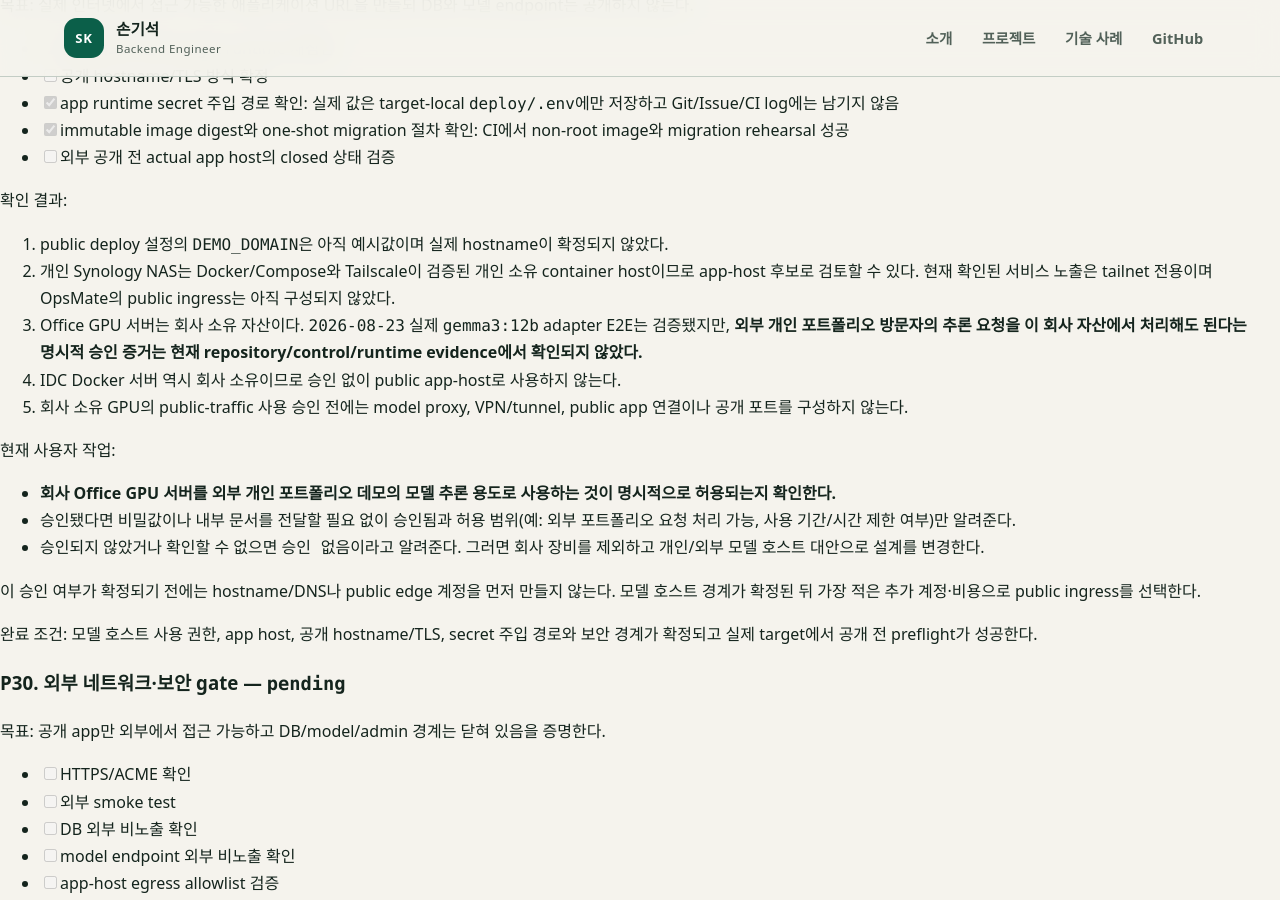
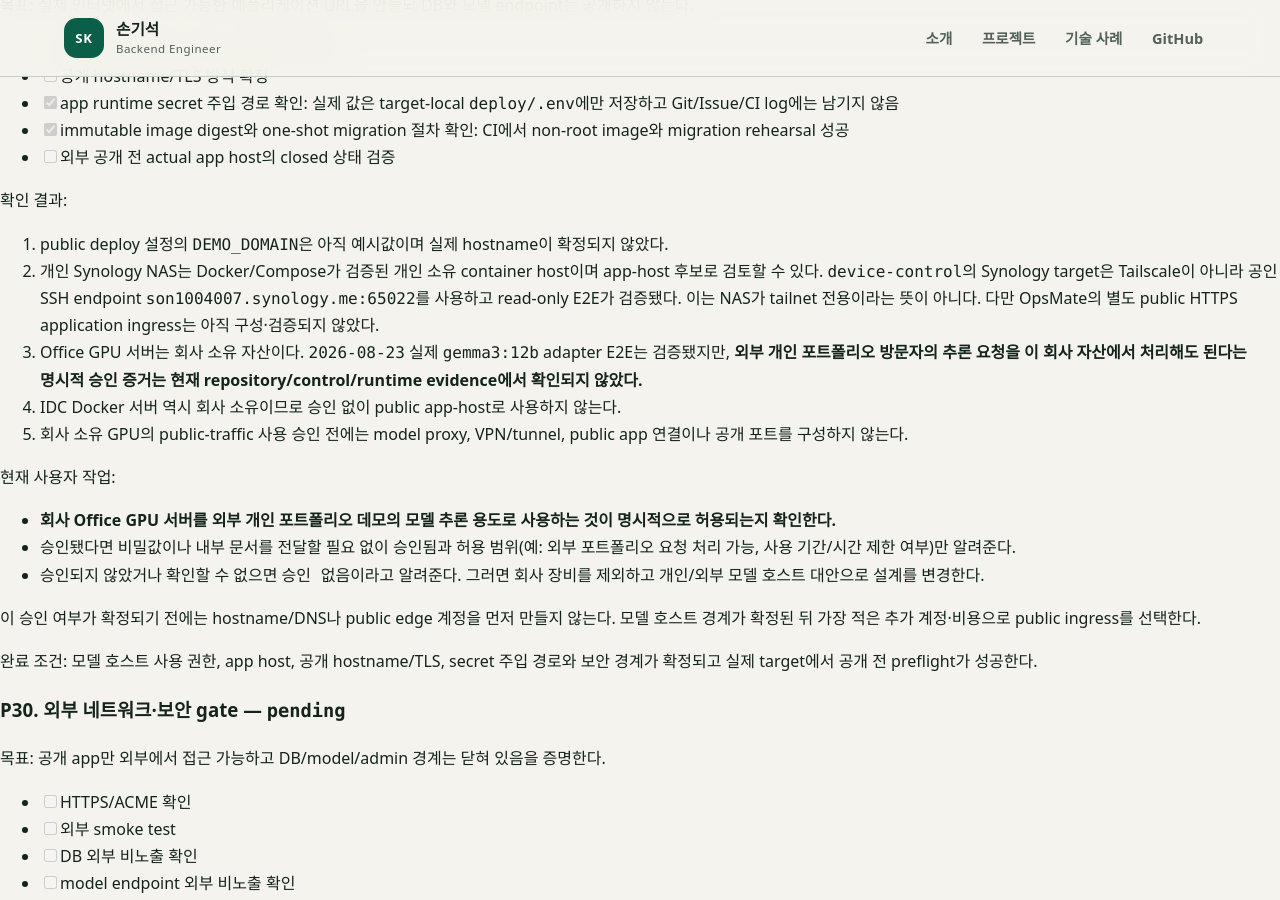
Before and after one commit to son1004007/engineering-career-portfolio, a Jekyll site: the page built from PORTFOLIO_COMPLETION_PLAN.md, in a window 1280 px wide and 900 px high, scrolled down 1668 px. Built offline with Jekyll 4.4.1, drawn with Linux system fonts in a browser that asks for light colours; our own code applies the rules of GitHub Pages for plain Markdown files.

Commit message:
docs: correct Synology public access assumption

```diff
--- a/PORTFOLIO_COMPLETION_PLAN.md
+++ b/PORTFOLIO_COMPLETION_PLAN.md
@@ -70,7 +70,7 @@ container job은 shell syntax, Compose config, Caddy config, non-root image, one
 확인 결과:
 
 1. public deploy 설정의 `DEMO_DOMAIN`은 아직 예시값이며 실제 hostname이 확정되지 않았다.
-2. 개인 Synology NAS는 Docker/Compose와 Tailscale이 검증된 개인 소유 container host이므로 app-host 후보로 검토할 수 있다. 현재 확인된 서비스 노출은 tailnet 전용이며 OpsMate의 public ingress는 아직 구성되지 않았다.
+2. 개인 Synology NAS는 Docker/Compose가 검증된 개인 소유 container host이며 app-host 후보로 검토할 수 있다. `device-control`의 Synology target은 Tailscale이 아니라 공인 SSH endpoint `son1004007.synology.me:65022`를 사용하고 read-only E2E가 검증됐다. 이는 NAS가 tailnet 전용이라는 뜻이 아니다. 다만 OpsMate의 별도 public HTTPS application ingress는 아직 구성·검증되지 않았다.
 3. Office GPU 서버는 회사 소유 자산이다. `2026-08-23` 실제 `gemma3:12b` adapter E2E는 검증됐지만, **외부 개인 포트폴리오 방문자의 추론 요청을 이 회사 자산에서 처리해도 된다는 명시적 승인 증거는 현재 repository/control/runtime evidence에서 확인되지 않았다.**
 4. IDC Docker 서버 역시 회사 소유이므로 승인 없이 public app-host로 사용하지 않는다.
 5. 회사 소유 GPU의 public-traffic 사용 승인 전에는 model proxy, VPN/tunnel, public app 연결이나 공개 포트를 구성하지 않는다.
```
